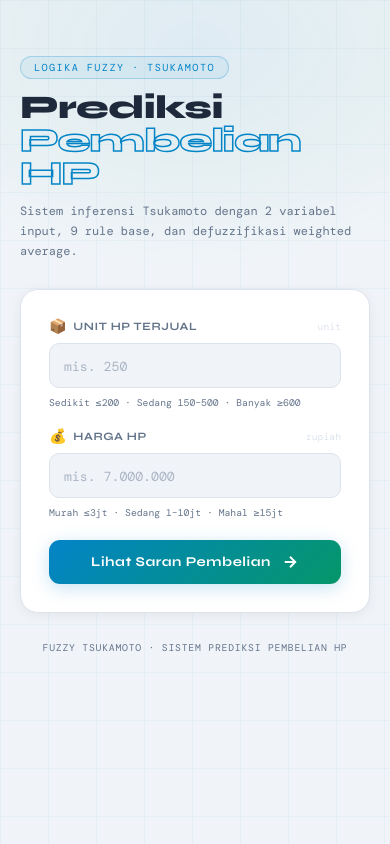
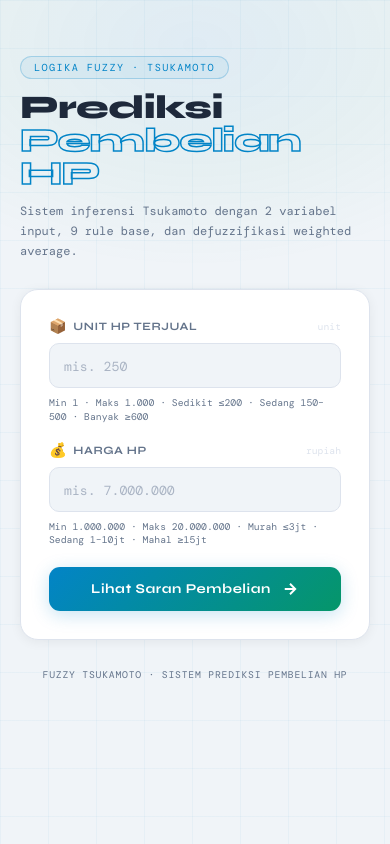
Before and after one commit to syidmen/fuzzy-tsukamoto, a Flask app: page / in a window 390 px wide. Run offline with Flask 3, Linux system fonts and the light colour scheme; some web fonts are replaced.

Commit message:
Fix display of sales charts on mobile devices and add input validation
Update CSS to prevent chart overflow on smaller screens, implement server-side and client-side validation for unit and price inputs with min/max constraints, and adjust input hints.

Replit-Commit-Author: Agent
Replit-Commit-Session-Id: 86aa76ca-9a4b-4b18-90f1-ece67e0bfe1e
Replit-Commit-Checkpoint-Type: full_checkpoint
Replit-Commit-Event-Id: 88e7b041-d71e-428f-b912-700ccdb48db1
Replit-Commit-Screenshot-Url: https://storage.googleapis.com/screenshot-production-us-central1/a6007d3e-87c4-4d3a-9dc5-be272863aa33/86aa76ca-9a4b-4b18-90f1-ece67e0bfe1e/4Zf0NEy
Replit-Helium-Checkpoint-Created: true

```diff
--- a/main.py
+++ b/main.py
@@ -195,8 +195,10 @@ def home():
         try:
             unit  = float(request.form.get('unit', 0))
             harga = float(request.form.get('harga', 0))
-            if unit < 0 or harga < 0:
-                raise ValueError("Nilai tidak boleh negatif")
+            if unit < 1 or unit > 1000:
+                raise ValueError("Unit HP harus antara 1 – 1.000.")
+            if harga < 1_000_000 or harga > 20_000_000:
+                raise ValueError("Harga HP harus antara Rp 1.000.000 – Rp 20.000.000.")
             result = hitung_tsukamoto(unit, harga)
         except (ValueError, ZeroDivisionError) as e:
             error = str(e)
--- a/static/style.css
+++ b/static/style.css
@@ -95,7 +95,7 @@ input[type="text"]::placeholder, input[type="number"]::placeholder { color: #aab
 .threshold-label { font-size: .62rem; color: var(--muted); margin-top: 8px; text-align: center; }
 
 /* STEP SECTIONS */
-.step-section { background: var(--surface); border: 1px solid var(--border); border-radius: 18px; padding: 24px; animation: fadeUp .5s ease both; box-shadow: 0 2px 10px rgba(0,0,0,.05); }
+.step-section { background: var(--surface); border: 1px solid var(--border); border-radius: 18px; padding: 24px; animation: fadeUp .5s ease both; box-shadow: 0 2px 10px rgba(0,0,0,.05); overflow: hidden; }
 .step-header { display: flex; align-items: flex-start; gap: 16px; margin-bottom: 20px; }
 .step-num { font-family: var(--fhead); font-size: 2rem; font-weight: 800; color: var(--border); line-height: 1; flex-shrink: 0; }
 .step-title { font-family: var(--fhead); font-size: 1.05rem; font-weight: 700; color: var(--text); }
@@ -105,7 +105,9 @@ input[type="text"]::placeholder, input[type="number"]::placeholder { color: #aab
 .fuzzy-grid { display: grid; grid-template-columns: 1fr 1fr; gap: 16px; }
 @media(max-width:600px) { .fuzzy-grid { grid-template-columns: 1fr; } }
 
-.fuzzy-card { background: var(--bg); border: 1px solid var(--border); border-radius: 14px; padding: 18px; }
+.fuzzy-card { background: var(--bg); border: 1px solid var(--border); border-radius: 14px; padding: 18px; overflow: hidden; min-width: 0; }
+.chart-wrap { position: relative; width: 100%; overflow: hidden; }
+canvas { display: block; max-width: 100%; }
 .fuzzy-card-title { font-family: var(--fhead); font-size: .8rem; font-weight: 700; color: var(--text); margin-bottom: 14px; }
 .mu-rows { display: flex; flex-direction: column; gap: 9px; margin-bottom: 16px; }
 .mu-row { display: grid; grid-template-columns: 70px 1fr 46px; align-items: center; gap: 8px; font-size: .72rem; }
--- a/templates/index.html
+++ b/templates/index.html
@@ -33,7 +33,7 @@
           </label>
           <input type="text" inputmode="numeric" id="unit" name="unit" autocomplete="off" required
                  placeholder="mis. 250" value="{{ prev_unit }}"/>
-          <div class="input-hint">Sedikit ≤200 · Sedang 150–500 · Banyak ≥600</div>
+          <div class="input-hint">Min 1 · Maks 1.000 · Sedikit ≤200 · Sedang 150–500 · Banyak ≥600</div>
         </div>
         <div class="field">
           <label for="harga">
@@ -42,13 +42,14 @@
           </label>
           <input type="text" inputmode="numeric" id="harga" name="harga" autocomplete="off" required
                  placeholder="mis. 7.000.000" value="{{ prev_harga }}"/>
-          <div class="input-hint">Murah ≤3jt · Sedang 1–10jt · Mahal ≥15jt</div>
+          <div class="input-hint">Min 1.000.000 · Maks 20.000.000 · Murah ≤3jt · Sedang 1–10jt · Mahal ≥15jt</div>
         </div>
       </div>
       <button type="submit" class="btn-submit">
         <span>Lihat Saran Pembelian</span>
         <svg width="18" height="18" viewBox="0 0 24 24" fill="none" stroke="currentColor" stroke-width="2.5"><path d="M5 12h14M12 5l7 7-7 7"/></svg>
       </button>
+      <div id="form-error" class="error-box" style="display:none;margin-top:12px;"></div>
     </form>
   </div>
 
@@ -120,7 +121,7 @@
             <span class="mu-val">{{ result.mu_banyak }}</span>
           </div>
         </div>
-        <canvas id="chartUnit" height="180"></canvas>
+        <div class="chart-wrap"><canvas id="chartUnit" height="180"></canvas></div>
       </div>
 
       <!-- Card Harga -->
@@ -143,7 +144,7 @@
             <span class="mu-val">{{ result.mu_mahal }}</span>
           </div>
         </div>
-        <canvas id="chartHarga" height="180"></canvas>
+        <div class="chart-wrap"><canvas id="chartHarga" height="180"></canvas></div>
       </div>
 
     </div>
@@ -216,7 +217,7 @@
 
     <div class="fuzzy-card" style="margin-top:16px;">
       <div class="fuzzy-card-title">📈 Fungsi Keanggotaan Output (z) — Z* = {{ result.z_star }}</div>
-      <canvas id="chartOutput" height="160"></canvas>
+      <div class="chart-wrap"><canvas id="chartOutput" height="160"></canvas></div>
     </div>
   </section>
 
@@ -341,8 +342,24 @@ const hargaEl = document.getElementById('harga');
 if (unitEl)  attachFormatter(unitEl);
 if (hargaEl) attachFormatter(hargaEl);
 
-// Strip titik sebelum submit agar server menerima angka murni
-document.querySelector('form').addEventListener('submit', function () {
+const formErrorEl = document.getElementById('form-error');
+
+document.querySelector('form').addEventListener('submit', function (e) {
+  const unitRaw  = parseInt((unitEl  ? unitEl.value  : '').replace(/\./g, ''), 10);
+  const hargaRaw = parseInt((hargaEl ? hargaEl.value : '').replace(/\./g, ''), 10);
+  const errors   = [];
+
+  if (isNaN(unitRaw)  || unitRaw  < 1     || unitRaw  > 1000)      errors.push('Unit HP harus antara 1 – 1.000.');
+  if (isNaN(hargaRaw) || hargaRaw < 1000000 || hargaRaw > 20000000) errors.push('Harga HP harus antara Rp 1.000.000 – Rp 20.000.000.');
+
+  if (errors.length > 0) {
+    e.preventDefault();
+    formErrorEl.innerHTML = '⚠ ' + errors.join(' ');
+    formErrorEl.style.display = 'block';
+    return;
+  }
+
+  formErrorEl.style.display = 'none';
   if (unitEl)  unitEl.value  = unitEl.value.replace(/\./g, '');
   if (hargaEl) hargaEl.value = hargaEl.value.replace(/\./g, '');
 });
```
